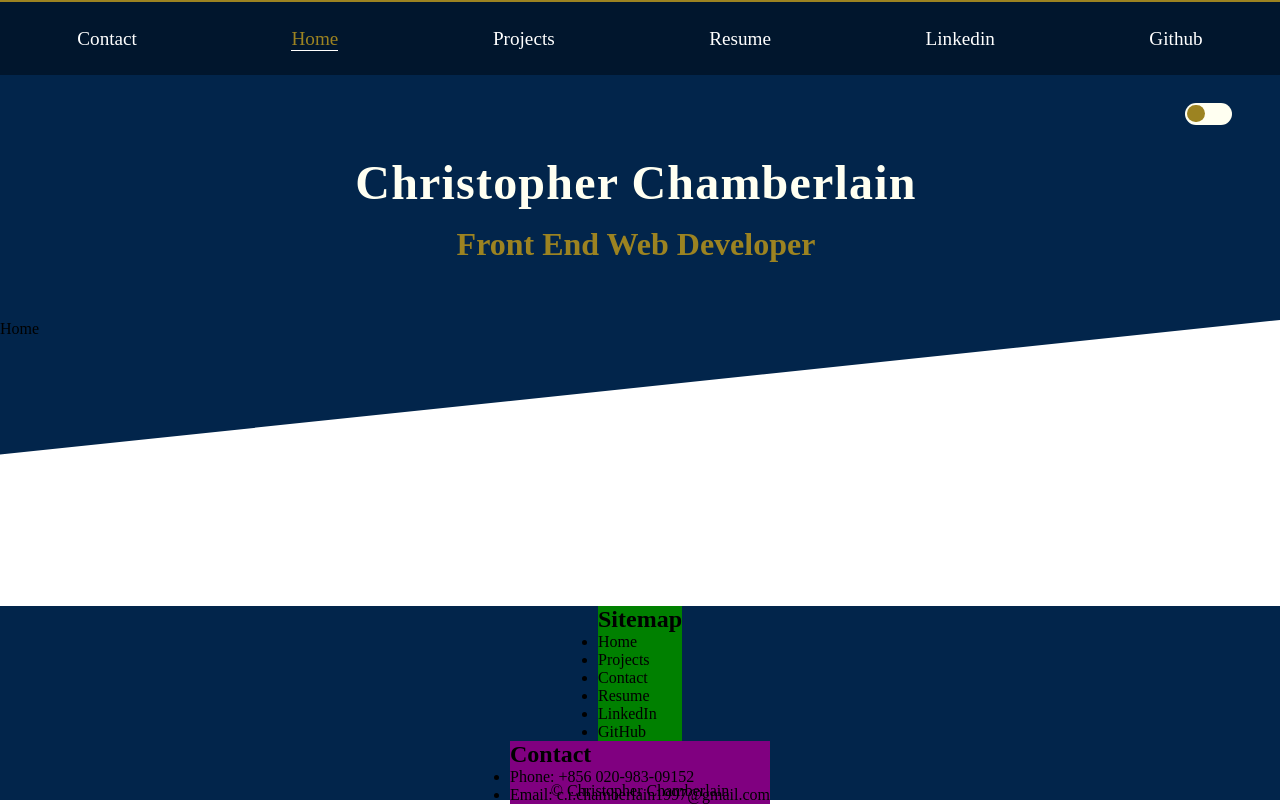
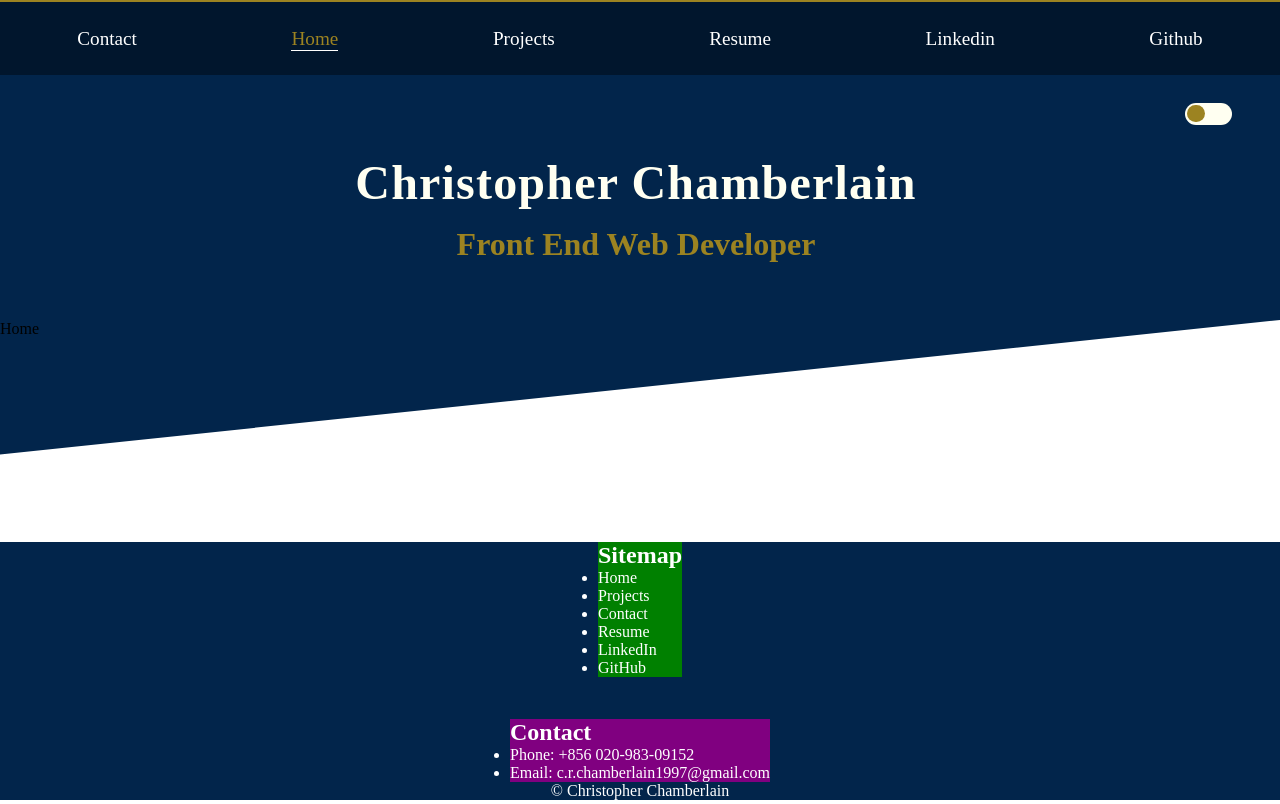
Before and after one commit to AkaraTawng/portfolio-mf-v2, a React (Create React App) app: page / in a window 1280 px wide. Built offline with nearby package versions, Linux system fonts and the light colour scheme.

Commit message:
set footer text to white

```diff
--- a/src/main.css
+++ b/src/main.css
@@ -287,19 +287,22 @@
   flex-direction: column;
   justify-content: space-between;
   align-items: center;
-  height: 11rem;
+  height: 15rem;
 }
 
 #sitemap {
   background-color: green;
   color: black;
+  color: white;
 }
 
 #contact {
   background-color: purple;
   color: black;
+  color: white;
 }
 
 #copyright {
   text-align: center;
+  color: white;
 }/*# sourceMappingURL=main.css.map */
--- a/src/scss/layout/_footer.scss
+++ b/src/scss/layout/_footer.scss
@@ -3,7 +3,6 @@
     bottom: 0;
     width: 100%;
     background-color: map-get($colors, "primary");
-
 }
 
 #sitemap-contact-flex-container {
@@ -11,19 +10,23 @@
     flex-direction: column;
     justify-content: space-between;
     align-items: center;
-    height: 11rem;
+    height: 15rem;
+
 }
 
 #sitemap {
     background-color: green;
     color: black;
+    color: white;
 }
 
 #contact {
     background-color: purple;
     color: black;
+    color: white;
 }
 
 #copyright {
     text-align: center;
+    color: white;
 }
```
Also changed, not shown: 1 other file (tests, documents, lock files or other folders).
